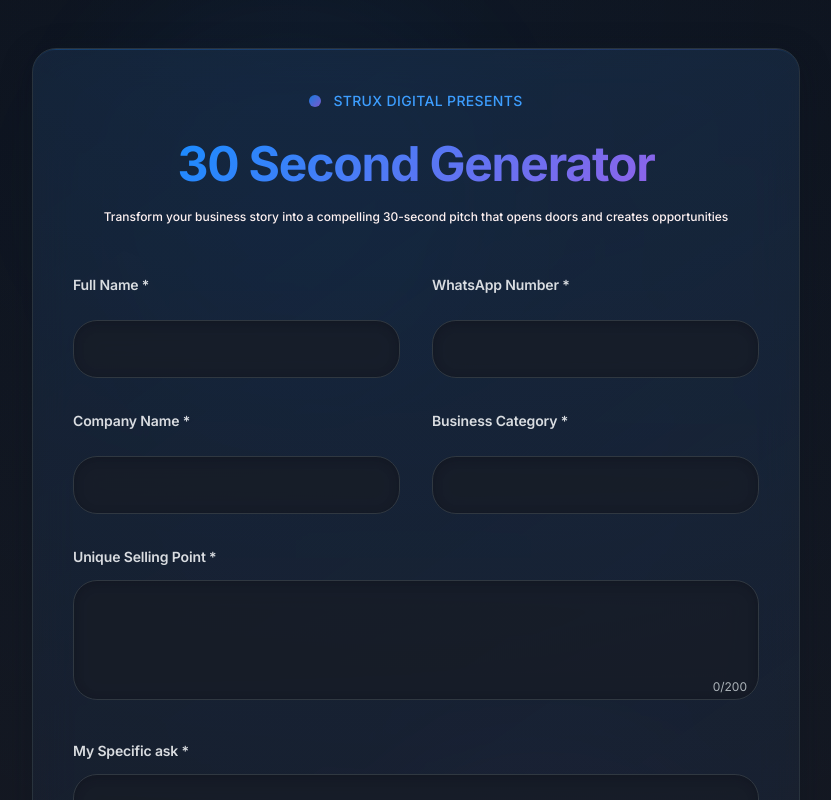
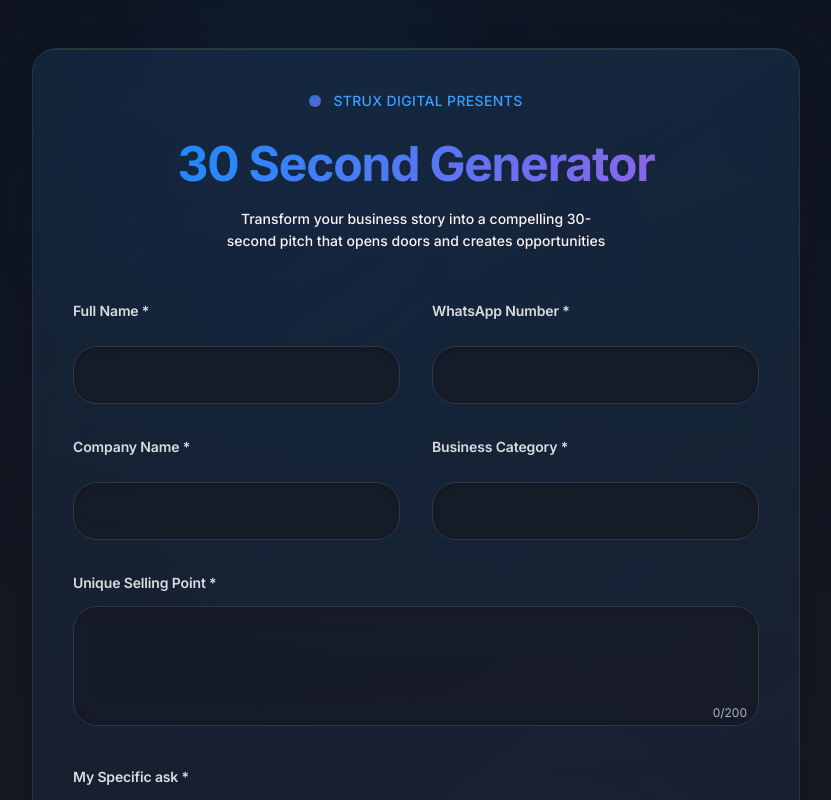
Before and after one commit to vivek-kandula-strux/elevator-pitch-generator, a React (Vite) app: page / in a window 1280 px wide. Shown: the top 800 px of the page, without its empty margins (224-1055 px from the left). Built offline with nearby package versions, Linux system fonts and the light colour scheme.

Commit message:
Visual edit in Lovable
Edited UI in Lovable

```diff
--- a/src/components/BusinessForm.tsx
+++ b/src/components/BusinessForm.tsx
@@ -95,7 +95,7 @@ export default function BusinessForm({
             30 Second Generator
           </span>
         </h1>
-        <p className="text-balance max-w-2xl mx-auto font-medium text-red-50 text-xs">
+        <p className="text-balance max-w-2xl mx-auto font-medium text-red-50 text-sm">
           Transform your business story into a compelling 30-second pitch that opens doors and creates opportunities
         </p>
       </div>
```
